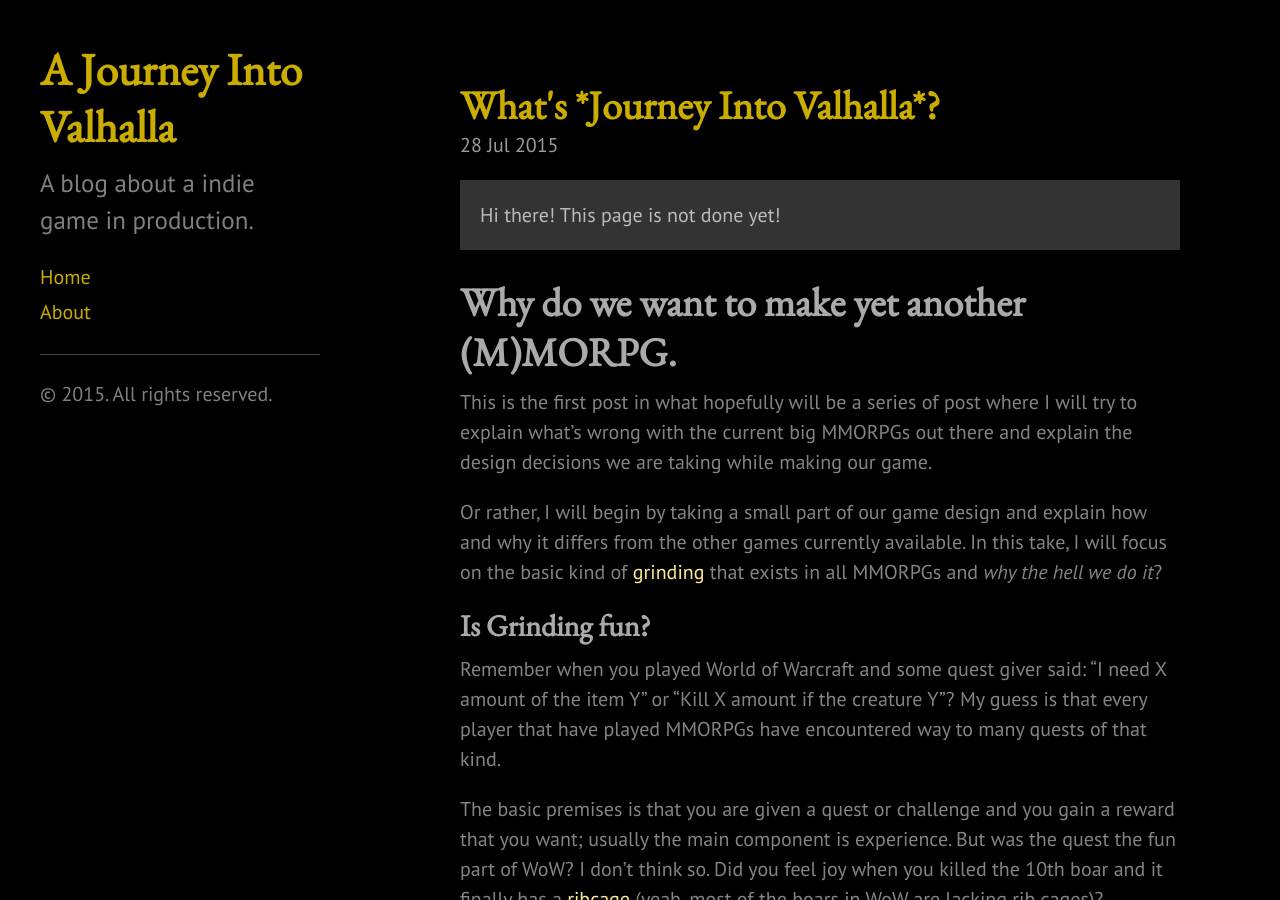
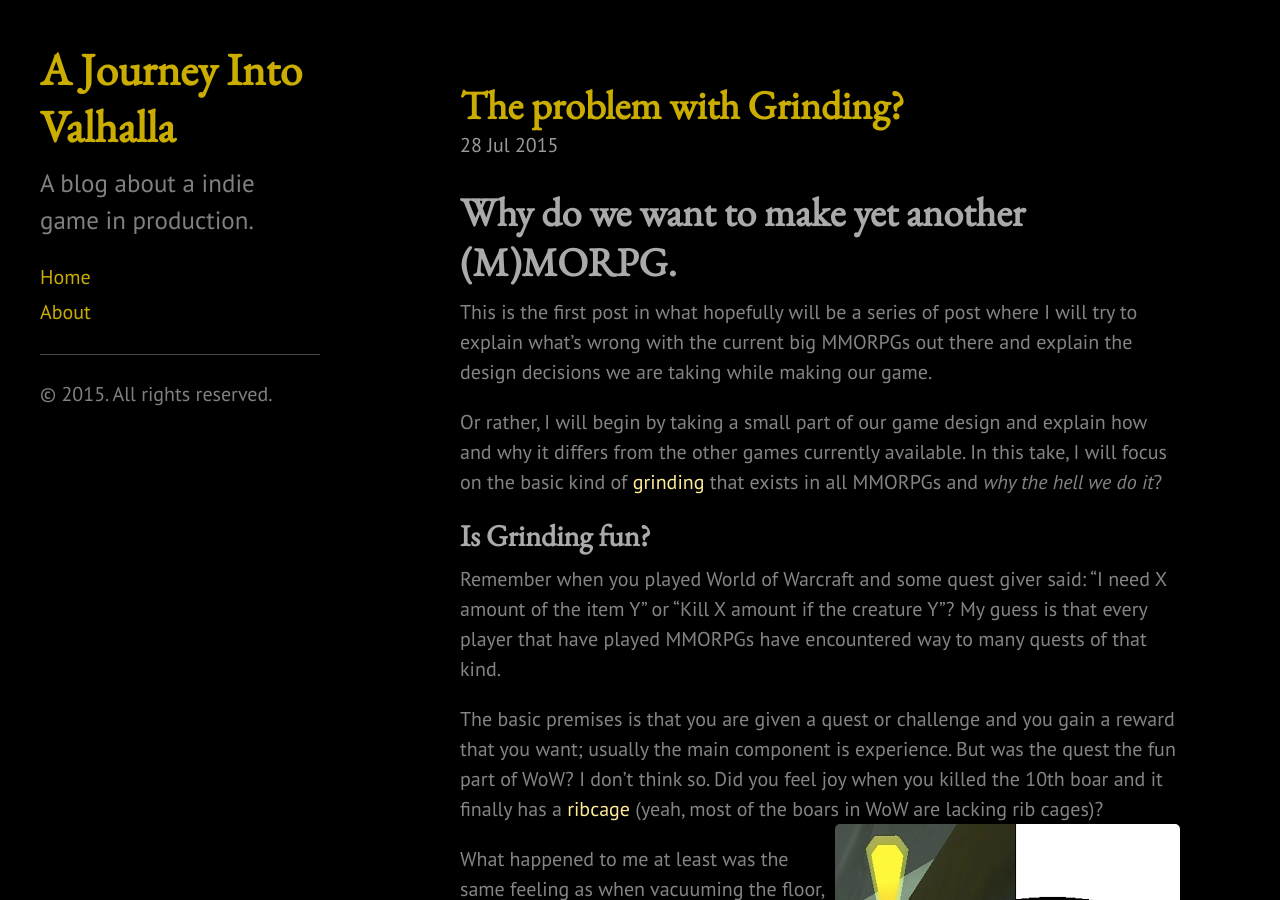
Before and after one commit to saiaku-gaming/valhalla-game.se, a Jekyll site: the page built from _posts/2015-07-28-whats-valhalla.md, in a window 1280 px wide and 900 px high. Built offline with Jekyll 4.4.1, drawn with Linux system fonts in a browser that asks for light colours; Markdown is read by kramdown in place of the engine named in the settings.

Commit message:
Better title

```diff
--- a/_posts/2015-07-28-whats-valhalla.md
+++ b/_posts/2015-07-28-whats-valhalla.md
@@ -1,11 +1,7 @@
 ---
 layout: post
-title: What's *Journey Into Valhalla*?
+title: The problem with Grinding?
 ---
-<p class="message">
-  Hi there! This page is not done yet!
-</p>
-
 # Why do we want to make yet another (M)MORPG.
 
 This is the first post in what hopefully will be a series of post where I will try to explain what's wrong with the current big MMORPGs out there and explain the design decisions we are taking while making our game.
```
